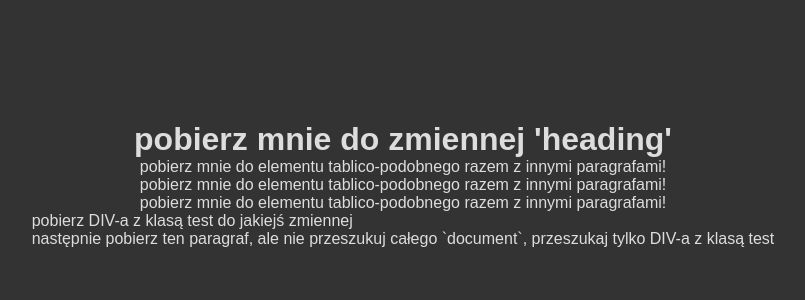
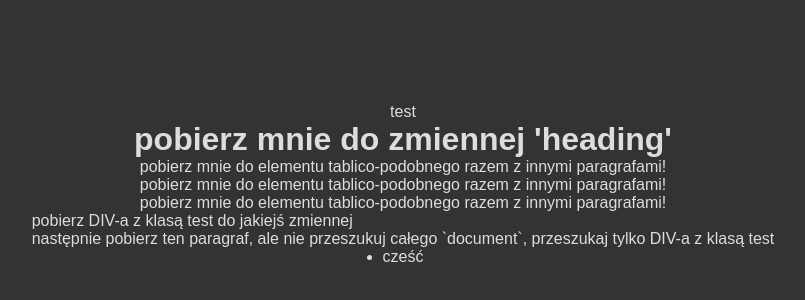
Before and after one commit to Rado9206/DOMlkearn, a plain HTML site: page index.html in a window 1280 px wide. Shown: the part 216-516 px from the top of the page, without its empty margins (237-1042 px from the left). Drawn offline with Linux system fonts and the light colour scheme.

Commit message:
added script2

```diff
--- a/index.html
+++ b/index.html
@@ -11,6 +11,8 @@
 
 <body>
 
+    <div class="test-add"></div>
+
     <h1>pobierz mnie do zmiennej 'heading'</h1>
     <p>pobierz mnie do elementu tablico-podobnego razem z innymi paragrafami!</p>
     <p>pobierz mnie do elementu tablico-podobnego razem z innymi paragrafami!</p>
@@ -22,6 +24,7 @@
     </div>
 
     <script src="./js/script.js"></script>
+    <script src="./js/script2.js"></script>
 </body>
 
 </html>
--- /dev/null
+++ b/js/script2.js
@@ -0,0 +1,11 @@
+const ulList = document.createElement('ul')
+const liItem = document.createElement('li')
+liItem.textContent = 'cześć'
+
+document.body.appendChild(ulList)
+ulList.appendChild(liItem)
+
+const testItem = document.querySelector('.test-add')
+const paragraph = document.createElement('p')
+paragraph.textContent = 'test'
+testItem.appendChild(paragraph)
```
